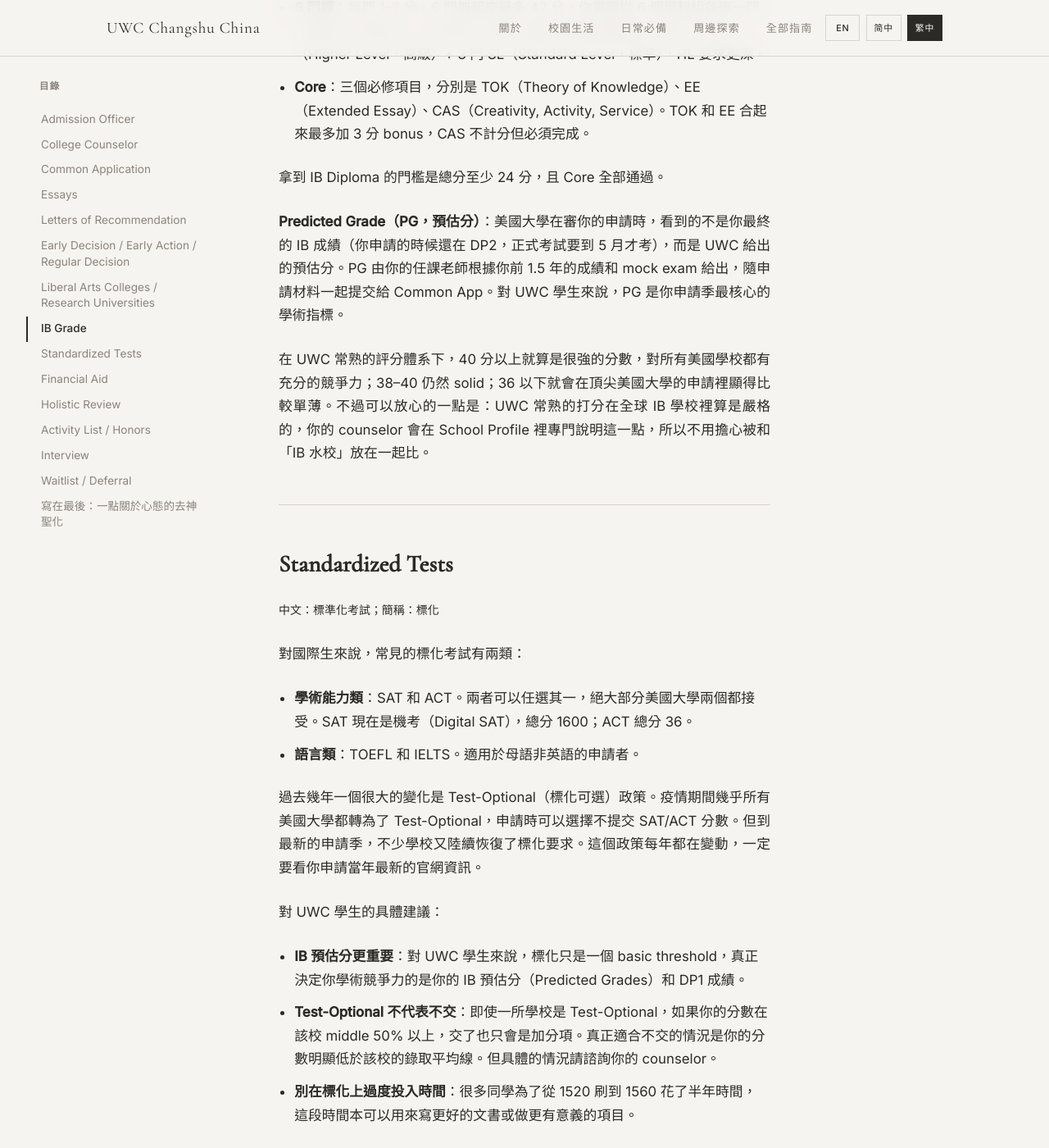
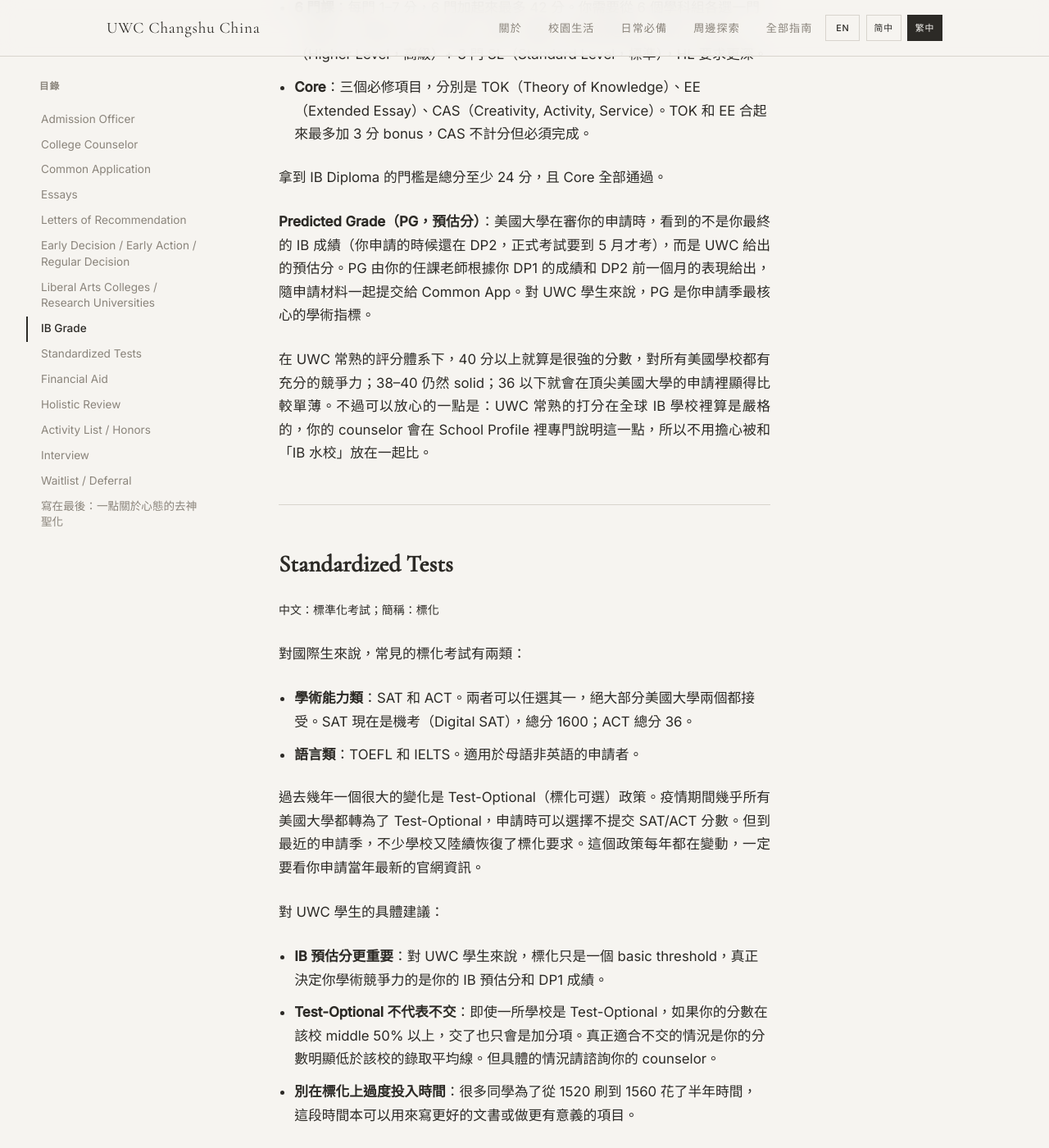
Before and after one commit to United-World-College/UWC-Survival-Guide, a Jekyll site: the page built from website/_guides/chinese/terminology-TW.md, in a window 1280 px wide and 1400 px high, scrolled down 8675 px. Shown: the whole window at 82% size. Built offline with Jekyll 4.4.1, drawn with Linux system fonts in a browser that asks for light colours; some of the changed text lies outside the part shown.

Commit message:
fix: tighten Davis Scholars description and minor prose fixes in terminology guides

```diff
--- a/website/_guides/chinese/terminology-TW.md
+++ b/website/_guides/chinese/terminology-TW.md
@@ -111,7 +111,7 @@
 關於任課老師的選擇，有幾點經驗值得分享：
 
 - **選了解你的**：即使是 UWC，也不是所有老師都擅長寫推薦信。一個能寫出具體 anecdote 的老師遠勝於一個只會寫該生學習努力的老師。
-- **專業相關 ≠ 最優選擇**：如果你申請 CS，請數學老師不一定比請你的哲學老師更好。但前提是哲學老師真的對你印象深刻。AO 想看的是立體的你，而不是某個具體學科的你。所以兩封推薦信最好做到文理搭配。
+- **專業相關 ≠ 最優選擇**：如果你申請 CS，請數學老師不一定比請哲學老師更好。但前提是哲學老師真的對你印象深刻。AO 想看的是立體的你，而不是某個單一學科的你。所以兩封推薦信最好做到文理搭配。
 - **早打招呼，早給素材**：好的做法是在 DP1 結束前就和兩位老師 align 好，然後準備一個 "brag sheet"（自我總結），幫他們回憶起你的閃光時刻。推薦信寫得好不好，很大程度上都取決於素材夠不夠。
 
 ---
@@ -143,7 +143,7 @@
 
 - **別被名字裡的 college 迷惑**：很多研究性大學的本科部分也叫 college，比如 [Harvard College](https://en.wikipedia.org/wiki/Harvard_College) 和 [Columbia College](https://en.wikipedia.org/wiki/Columbia_College,_Columbia_University) 等。這裡的 college 指的只是該校內部的本科學院，和獨立的 Liberal Arts College 是兩回事。除此之外還有像 [Boston College](https://en.wikipedia.org/wiki/Boston_College) 和 [Dartmouth College](https://en.wikipedia.org/wiki/Dartmouth_College) 這種整個校名就叫 college 的研究性大學，同樣不是文理學院。
 - **LAC 的氛圍和 UWC 更接近**：小而緊密、寄宿制、強調全人教育、同學之間容易建立深度關係。這些都是 UWC 兩三年生活裡你已經熟悉的東西。很多 UWC 學生到了 LAC 之後會覺得像是 UWC 的升級版，過渡得非常自然。
-- **Davis 體系裡 LAC 佔比很高**：後面提到的 Davis Partner 網路裡有相當多的 LAC，如果你需要大量 financial aid，LAC 方向值得認真考慮。
+- **Davis 體系裡 LAC 佔比很高**：後面提到的 Davis Partner 網路裡有相當多的 LAC，如果你需要 financial aid 的話，LAC 值得認真考慮。
 
 選哪邊歸根結底取決於你想要什麼：想要深度的師生互動、緊密的社群、undergrad-centric 的資源，LAC 會更適合；想要更豐富的科研機會、更廣的課程選擇、更多元的校園環境，研究性大學會更有優勢。沒有優劣之分，只有是否 fit。
 
@@ -162,7 +162,7 @@
 
 拿到 IB Diploma 的門檻是總分至少 24 分，且 Core 全部通過。
 
-**Predicted Grade（PG，預估分）**：美國大學在審你的申請時，看到的不是你最終的 IB 成績（你申請的時候還在 DP2，正式考試要到 5 月才考），而是 UWC 給出的預估分。PG 由你的任課老師根據你前 1.5 年的成績和 mock exam 給出，隨申請材料一起提交給 Common App。對 UWC 學生來說，PG 是你申請季最核心的學術指標。
+**Predicted Grade（PG，預估分）**：美國大學在審你的申請時，看到的不是你最終的 IB 成績（你申請的時候還在 DP2，正式考試要到 5 月才考），而是 UWC 給出的預估分。PG 由你的任課老師根據你 DP1 的成績和 DP2 前一個月的表現給出，隨申請材料一起提交給 Common App。對 UWC 學生來說，PG 是你申請季最核心的學術指標。
 
 在 UWC 常熟的評分體系下，40 分以上就算是很強的分數，對所有美國學校都有充分的競爭力；38–40 仍然 solid；36 以下就會在頂尖美國大學的申請裡顯得比較單薄。不過可以放心的一點是：UWC 常熟的打分在全球 IB 學校裡算是嚴格的，你的 counselor 會在 School Profile 裡專門說明這一點，所以不用擔心被和「IB 水校」放在一起比。
 
@@ -177,11 +177,11 @@
 - **學術能力類**：SAT 和 ACT。兩者可以任選其一，絕大部分美國大學兩個都接受。SAT 現在是機考（Digital SAT），總分 1600；ACT 總分 36。
 - **語言類**：TOEFL 和 IELTS。適用於母語非英語的申請者。
 
-過去幾年一個很大的變化是 Test-Optional（標化可選）政策。疫情期間幾乎所有美國大學都轉為了 Test-Optional，申請時可以選擇不提交 SAT/ACT 分數。但到最新的申請季，不少學校又陸續恢復了標化要求。這個政策每年都在變動，一定要看你申請當年最新的官網資訊。
+過去幾年一個很大的變化是 Test-Optional（標化可選）政策。疫情期間幾乎所有美國大學都轉為了 Test-Optional，申請時可以選擇不提交 SAT/ACT 分數。但到最近的申請季，不少學校又陸續恢復了標化要求。這個政策每年都在變動，一定要看你申請當年最新的官網資訊。
 
 對 UWC 學生的具體建議：
 
-- **IB 預估分更重要**：對 UWC 學生來說，標化只是一個 basic threshold，真正決定你學術競爭力的是你的 IB 預估分（Predicted Grades）和 DP1 成績。
+- **IB 預估分更重要**：對 UWC 學生來說，標化只是一個 basic threshold，真正決定你學術競爭力的是你的 IB 預估分和 DP1 成績。
 - **Test-Optional 不代表不交**：即使一所學校是 Test-Optional，如果你的分數在該校 middle 50% 以上，交了也只會是加分項。真正適合不交的情況是你的分數明顯低於該校的錄取平均線。但具體的情況請諮詢你的 counselor。
 - **別在標化上過度投入時間**：很多同學為了從 1520 刷到 1560 花了半年時間，這段時間本可以用來寫更好的文書或做更有意義的項目。
 
@@ -209,7 +209,7 @@
 
 - **合作學校的 financial aid 對 UWC 學生更友好**：即使某所學校對國際生原本是 Need-aware，因為有 Davis 資金補貼，在錄取和 aid 上往往不會把 UWC 學生當成高成本學生看待，實際體感會比一般國際生申請時友好不少。
 - **不是所有學校都是 Davis partner**：合作名單覆蓋了很多美國頂尖文理學院和綜合大學，但也有不少學校不在裡面。具體名單每年都會有變動，請以 Davis UWC Scholars 官網為準。
-- **Davis 不是額外的獎學金**：你不需要單獨申請 Davis Scholar，只要是 UWC 學生並被合作學校錄取，就自動進入這個體系。具體每年能拿到多少 aid，最終還是由學校 assemble 出的 aid package 決定。
+- **Davis 不是一筆獨立疊加給你的獎學金**：你不需要單獨申請 Davis Scholar，大部分合作學校會在你完成 IBDP 並入學後自動把你 designate 為 Davis UWC Scholar。但這只是身份認定——要實際享受到 Davis 資金，你仍需走學校的 need-based aid 流程並 demonstrate need。Davis 的錢是以 institutional grant 的形式撥給學校、嵌入在學校給你的 aid package 裡，所以具體每年能拿到多少 aid 最終還是由學校 assemble 出的 aid package 決定，不會在學校 aid 之外再多一筆。具體情況還是得請諮詢你的 counselor。
 
 ---
 
```
Also changed, not shown: other parts of website/_guides/chinese/terminology-TW.md (+1 -1 lines), website/_guides/chinese/terminology-CN.md (+7 -7 lines), website/_guides/default/terminology.md (+3 -3 lines).
